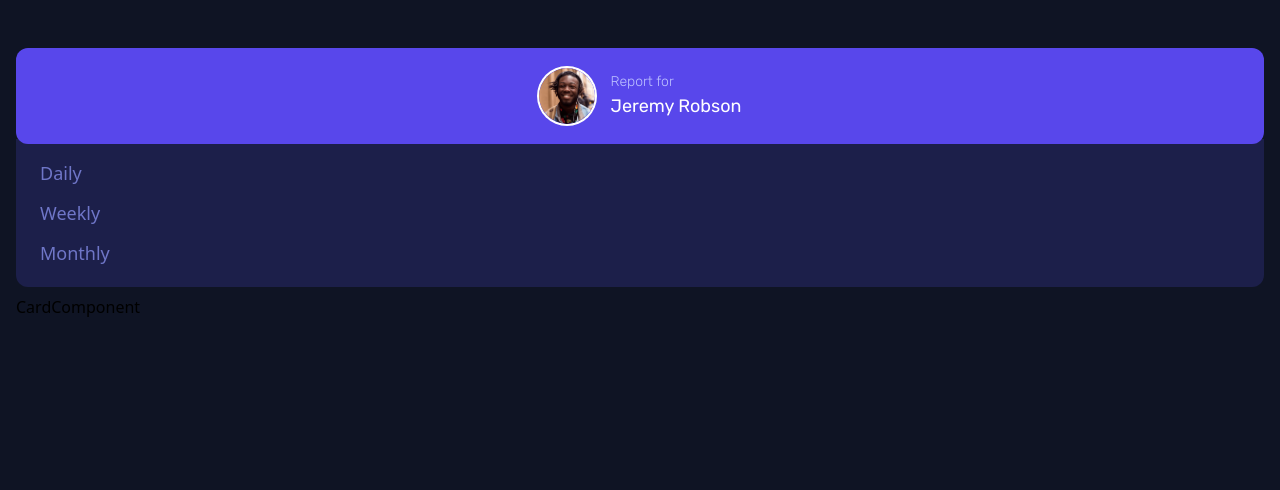
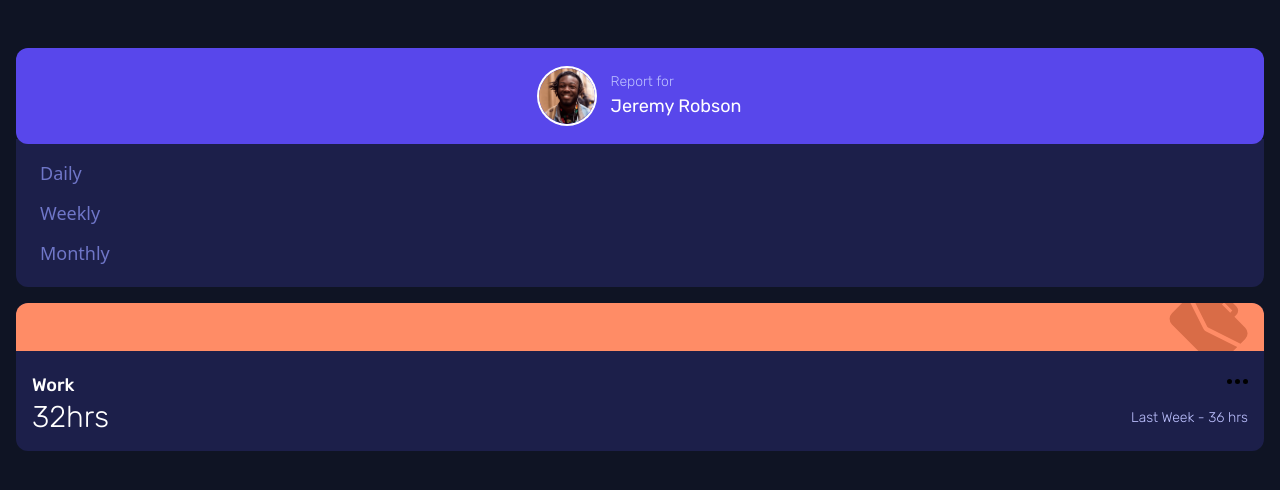
Before and after one commit to f1x3d49/frontendmentor-dashboard, a React (Create React App) app in the folder frontend/: page / in a window 1280 px wide. Shown: the top 490 px of the page. Built offline with nearby package versions, Linux system fonts and the light colour scheme.

Commit message:
working on the cards

```diff
--- a/frontend/src/App.js
+++ b/frontend/src/App.js
@@ -3,9 +3,9 @@ import ProfileComponent from "./components/ProfileComponent";
 
 function App() {
   return (
-    <div className="min-h-screen bg-vdblue flex flex-col gap-2 py-12 px-4">
+    <div className="min-h-screen bg-vdblue flex flex-col gap-4 py-12 px-4">
       <ProfileComponent />
-      <CardComponent />
+      <CardComponent title="Work" />
     </div>
   );
 }
--- a/frontend/src/components/CardComponent.js
+++ b/frontend/src/components/CardComponent.js
@@ -1,7 +1,30 @@
 import React from "react";
+import work from "../images/icon-work.svg";
+import dots from "../images/icon-ellipsis.svg";
 
-const CardComponent = () => {
-  return <div>CardComponent</div>;
+const CardComponent = ({ title }) => {
+  return (
+    <section className="w-full h-auto bg-dblue rounded-xl font-rubik">
+      <div className="bg-lred rounded-t-xl py-6 overflow-hidden relative">
+        <img src={work} alt="work" className="absolute -top-4 right-4" />
+      </div>
+      {/* Content */}
+      <div className="flex items-center justify-between p-4 rounded-xl relative -mt-[-0.32rem]">
+        <div className="flex flex-col">
+          <h1 className="text-white text-[18px] font-medium">{title}</h1>
+          <h2 className="text-white text-3xl font-light">32hrs</h2>
+        </div>
+        <div className="flex flex-col gap-6">
+          <img
+            src={dots}
+            alt="dots"
+            className="self-end hover:cursor-pointer hover:fill-white"
+          />
+          <p className="text-pablue font-light text-sm">Last Week - 36 hrs</p>
+        </div>
+      </div>
+    </section>
+  );
 };
 
 export default CardComponent;
```
Also changed, not shown: frontend/src/images/icon-ellipsis.svg.
